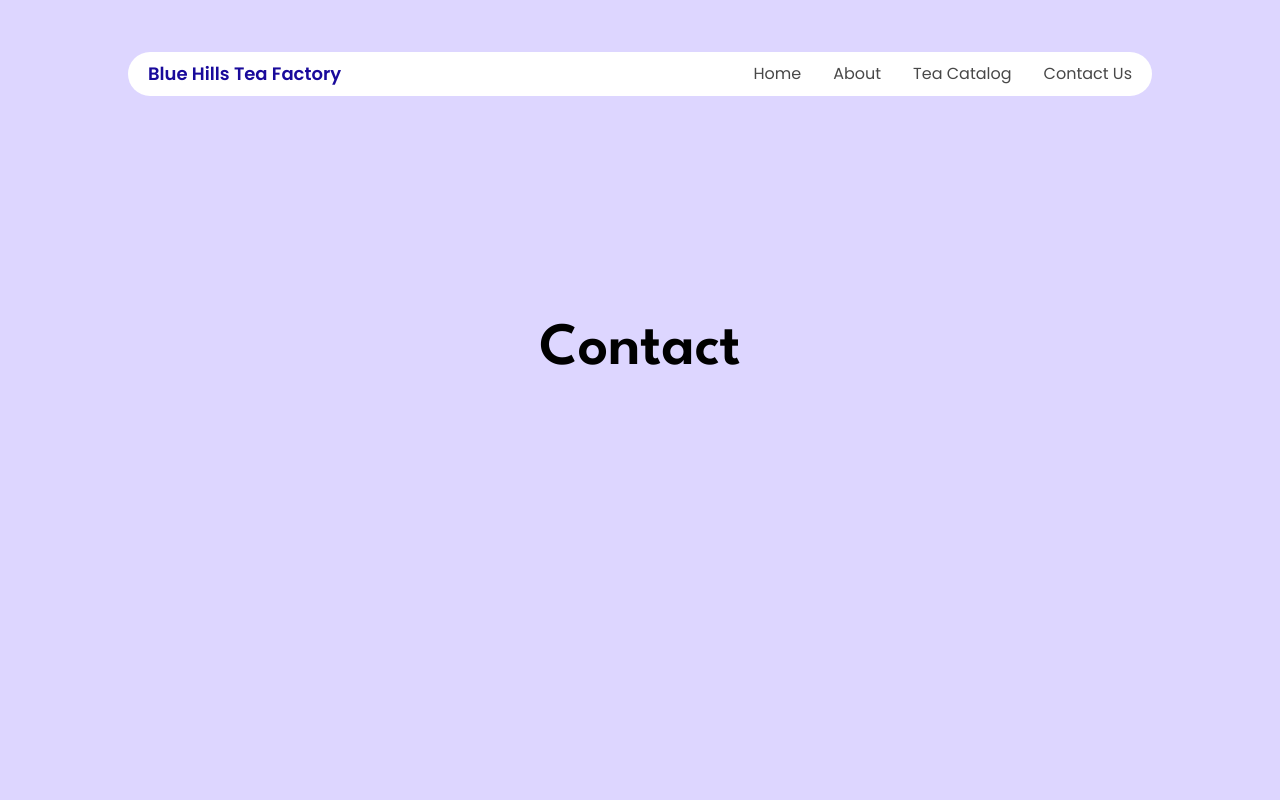
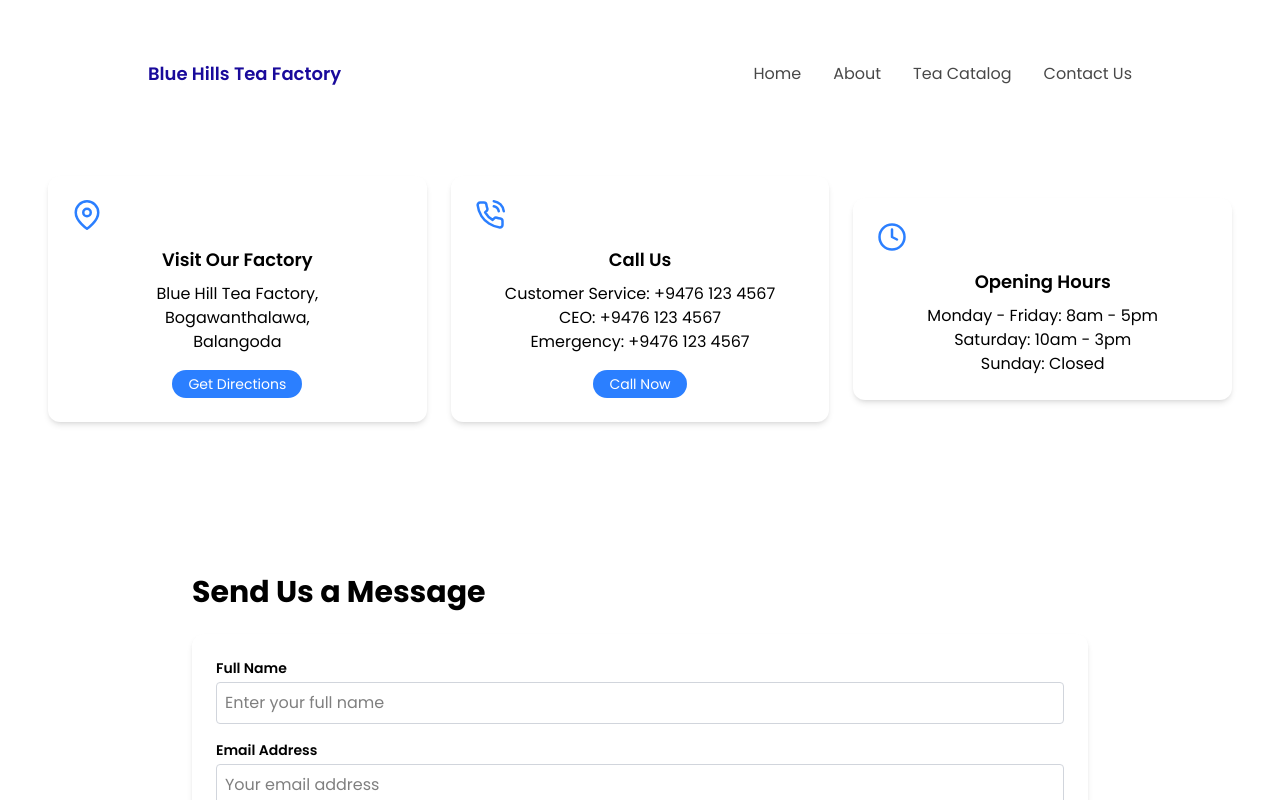
Before and after one commit to Sithija-R/Blue_Hills_Tea_Web, a React (Vite) app in the folder blue_hills_tea/: page /contact in a window 1280 px wide. Built offline with nearby package versions, Linux system fonts and the light colour scheme.

Commit message:
Create components.
Create ContactCard component and ContactForm component.

```diff
--- a/blue_hills_tea/src/components/Contact.jsx
+++ b/blue_hills_tea/src/components/Contact.jsx
@@ -1,10 +1,13 @@
-import React from 'react'
-import { motion } from 'motion/react'
-import Navbar from './Navbar'
+
+import React from 'react';
+import { motion } from 'motion/react';
+import Navbar from './Navbar';
+import ContactForm from './ContactUs/ContactForm';
+import ContactCard from './ContactUs/ContactCard';
 
 const Contact = () => {
   return (
-    <div className="relative w-full h-screen overflow-y-scroll hideScrollBar bg-violet-200">
+    <div className="relative w-full h-screen overflow-y-scroll hideScrollBar bg-white">
 
     <section className="relative h-screen">
 
@@ -12,16 +15,24 @@ const Contact = () => {
         <Navbar />
       </header>
 
-      {/* Heading */}
+
       <motion.h1
         whileHover={{ scale: 1.2 }}
         className="absolute top-[40%] left-1/2 transform -translate-x-1/2  text-center font-semibold text-4xl md:text-6xl font-league z-20"
       >
-        Contact
       </motion.h1>
+      <div className="pt-32">
+        <ContactCard />
+      </div>
+
+
+      <div className="mt-16">
+        <ContactForm />
+      </div>
     </section>
+
   </div>
   )
 }
 
-export default Contact
+export default Contact;
--- /dev/null
+++ b/blue_hills_tea/src/components/ContactUs/Contact.css
@@ -0,0 +1,53 @@
+/* Hide scrollbars (used in Contact.jsx) */
+.hideScrollBar::-webkit-scrollbar {
+    display: none;
+  }
+  .hideScrollBar {
+    -ms-overflow-style: none;  /* IE and Edge */
+    scrollbar-width: none;     /* Firefox */
+  }
+
+  /* Glassmorphism card effect (optional – for a modern frosted look) */
+  .glass-card {
+    background: rgba(255, 255, 255, 0.6);
+    backdrop-filter: blur(10px);
+    -webkit-backdrop-filter: blur(10px);
+    border-radius: 20px;
+    box-shadow: 0 8px 24px rgba(0, 0, 0, 0.1);
+    border: 1px solid rgba(255, 255, 255, 0.3);
+  }
+
+  /* Form input styles (if you want more consistent custom styles) */
+  .custom-input {
+    border: 1px solid #ccc;
+    padding: 0.5rem;
+    border-radius: 8px;
+    width: 100%;
+    font-size: 1rem;
+    outline: none;
+    transition: border 0.2s ease-in-out;
+  }
+
+  .custom-input:focus {
+    border-color: #3DA9FC;
+    box-shadow: 0 0 0 3px rgba(61, 169, 252, 0.2);
+  }
+
+  /* Button styling for hover effect */
+  .button-hover {
+    transition: all 0.3s ease;
+  }
+
+  .button-hover:hover {
+    transform: scale(1.05);
+  }
+
+  /* Heading animation on load (optional, if not using Framer Motion) */
+  .fade-in {
+    animation: fadeIn 1s ease-in-out;
+  }
+
+  @keyframes fadeIn {
+    from { opacity: 0; transform: translateY(-20px); }
+    to { opacity: 1; transform: translateY(0); }
+  }
--- /dev/null
+++ b/blue_hills_tea/src/components/ContactUs/ContactCard.jsx
@@ -0,0 +1,51 @@
+import React from 'react';
+import { FiMapPin, FiPhoneCall, FiClock } from 'react-icons/fi';
+import './Contact.css';
+
+const ContactCard = () => {
+  return (
+    <div className="w-full flex flex-col md:flex-row justify-center items-center gap-6 px-4 md:px-12 py-12">
+
+      <div className="bg-white p-6 rounded-xl shadow-md w-full md:w-1/3 text-center">
+        <div className="text-3xl text-blue-500 mx-auto mb-4">
+          <FiMapPin />
+        </div>
+        <h3 className="text-lg font-semibold mb-2">Visit Our Factory</h3>
+        <p>Blue Hill Tea Factory,<br />Bogawanthalawa,<br />Balangoda</p>
+        <button className="mt-4 bg-blue-500 hover:bg-blue-600 text-white py-1 px-4 rounded-full text-sm">
+          Get Directions
+        </button>
+      </div>
+
+      <div className="bg-white p-6 rounded-xl shadow-md w-full md:w-1/3 text-center">
+        <div className="text-3xl text-blue-500 mx-auto mb-4">
+          <FiPhoneCall />
+        </div>
+        <h3 className="text-lg font-semibold mb-2">Call Us</h3>
+        <p>
+          Customer Service: +9476 123 4567 <br />
+          CEO: +9476 123 4567 <br />
+          Emergency: +9476 123 4567
+        </p>
+        <button className="mt-4 bg-blue-500 hover:bg-blue-600 text-white py-1 px-4 rounded-full text-sm">
+          Call Now
+        </button>
+      </div>
+
+      <div className="bg-white p-6 rounded-xl shadow-md w-full md:w-1/3 text-center">
+        <div className="text-3xl text-blue-500 mx-auto mb-4">
+          <FiClock />
+        </div>
+        <h3 className="text-lg font-semibold mb-2">Opening Hours</h3>
+        <p>
+          Monday - Friday: 8am - 5pm <br />
+          Saturday: 10am - 3pm <br />
+          Sunday: Closed
+        </p>
+      </div>
+
+    </div>
+  );
+};
+
+export default ContactCard;
--- /dev/null
+++ b/blue_hills_tea/src/components/ContactUs/ContactForm.jsx
@@ -0,0 +1,66 @@
+import React from 'react';
+import './Contact.css';
+
+const ContactForm = () => {
+  return (
+    <div className="w-full max-w-4xl mx-auto px-4 md:px-0 py-10">
+      <h2 className="text-2xl md:text-3xl font-bold mb-6 text-left">Send Us a Message</h2>
+
+      <form className="bg-white p-6 rounded-xl shadow-md space-y-4">
+        <div>
+          <label className="block text-sm font-semibold mb-1">Full Name</label>
+          <input
+            type="text"
+            className="w-full p-2 border border-gray-300 rounded focus:outline-none focus:ring-2 focus:ring-blue-400"
+            placeholder="Enter your full name"
+          />
+        </div>
+
+        <div>
+          <label className="block text-sm font-semibold mb-1">Email Address</label>
+          <input
+            type="email"
+            className="w-full p-2 border border-gray-300 rounded focus:outline-none focus:ring-2 focus:ring-blue-400"
+            placeholder="Your email address"
+          />
+        </div>
+
+        <div>
+          <label className="block text-sm font-semibold mb-1">Mobile Number (Optional)</label>
+          <input
+            type="tel"
+            className="w-full p-2 border border-gray-300 rounded focus:outline-none focus:ring-2 focus:ring-blue-400"
+            placeholder="+94 (55) 555-5555"
+          />
+        </div>
+
+        <div>
+          <label className="block text-sm font-semibold mb-1">Subject</label>
+          <input
+            type="text"
+            className="w-full p-2 border border-gray-300 rounded focus:outline-none focus:ring-2 focus:ring-blue-400"
+            placeholder="What is your message about?"
+          />
+        </div>
+
+        <div>
+          <label className="block text-sm font-semibold mb-1">Message</label>
+          <textarea
+            className="w-full p-3 border border-gray-300 rounded focus:outline-none focus:ring-2 focus:ring-blue-400"
+            rows="5"
+            placeholder="Please provide details about your inquiry or feedback.."
+          ></textarea>
+        </div>
+
+        <button
+          type="submit"
+          className="bg-blue-500 hover:bg-blue-600 text-white px-6 py-2 rounded-full"
+        >
+          Submit Message
+        </button>
+      </form>
+    </div>
+  );
+};
+
+export default ContactForm;
```
